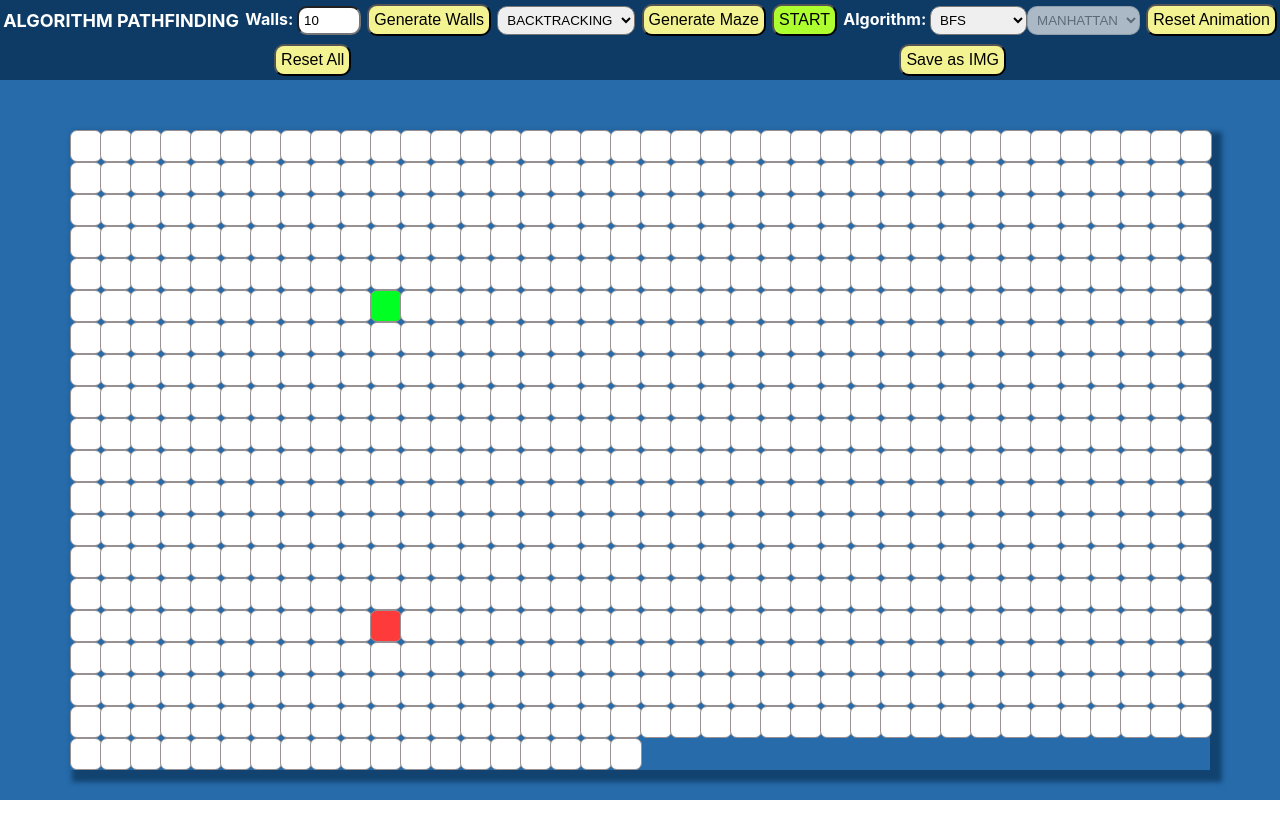
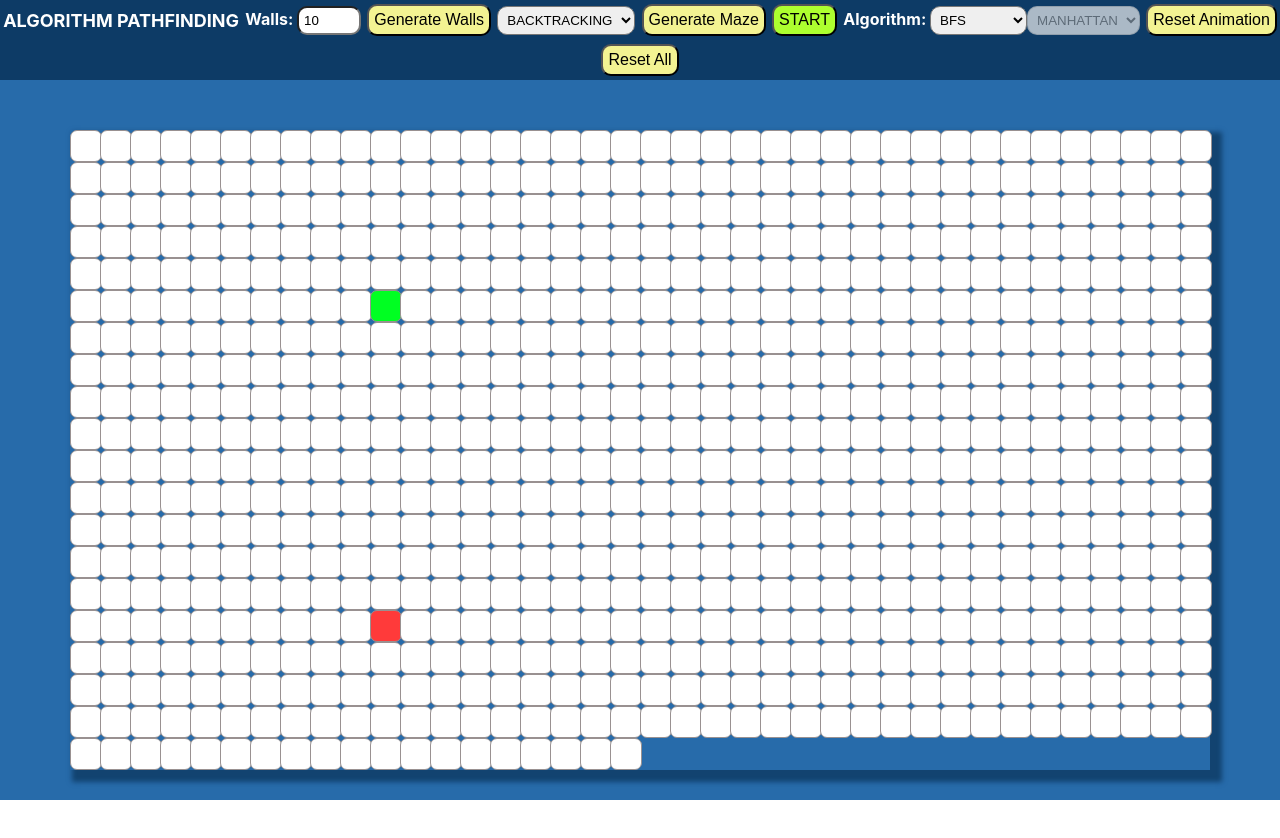
Before and after one commit to nicolosponziello/pathfinding-visualizer-react, a React (Create React App) app: page / in a window 1280 px wide. Shown: the top 838 px of the page. Built offline with nearby package versions, Linux system fonts and the light colour scheme.

Commit message:
Revert "setup export controls"
This reverts commit 797131a1ae0e2f32d32cb204e77a82ffc0be5fc3.

```diff
--- a/src/components/Grid/Grid.component.tsx
+++ b/src/components/Grid/Grid.component.tsx
@@ -1,4 +1,4 @@
-import React, { useRef, useState } from "react";
+import React, { useState } from "react";
 import { H_CELLS_NUM, SQUARE_WIDTH, V_CELLS_NUM } from "../../constants";
 import Node from "../Node/node.component";
 import { produce } from "immer";
@@ -25,10 +25,6 @@ import { MazeGenAlgorithms } from "../../algorithms/maze-generation/MazeGenerati
 
 
 import { version } from "../../../package.json";
-import {
-  exportComponentAsJPEG,
-  exportComponentAsPNG,
-} from "react-component-export-image";
 
 
 const generateEmptyGrid = () => {
@@ -64,8 +60,6 @@ export const Grid = () => {
   const [isDraggingEnd, setIsDraggingEnd] = useState(false);
   const [isDraggingWall, setIsDraggingWall] = useState(false);
   const [isAnimating, setIsAnimating] = useState(false);
-
-  const gridRef = useRef<HTMLDivElement>(null);
 
   window.addEventListener('mouseup', () => {
     setIsDraggingStart(false);
@@ -197,10 +191,6 @@ export const Grid = () => {
     });
   };
 
-  const savePNG = () => {
-    exportComponentAsJPEG(gridRef);
-  };
-
   return (
     <>
       <Header
@@ -209,12 +199,10 @@ export const Grid = () => {
         resetAll={resetAll}
         randomWalls={addRandomWalls}
         generateMaze={generateMaze}
-        saveIMG={savePNG}
       />
 
       <div className="container">
         <div
-          ref={gridRef}
           className="grid"
           style={{
             display: "grid",
--- a/src/components/Header/header.component.tsx
+++ b/src/components/Header/header.component.tsx
@@ -9,7 +9,6 @@ interface Props {
   resetAnimation: () => void;
   resetAll: () => void;
   generateMaze: (algo: MazeGenAlgorithms) => void;
-  saveIMG: () => void;
 }
 
 const Header = (props: Props) => {
@@ -92,9 +91,6 @@ const Header = (props: Props) => {
         <button className="button" onClick={props.resetAll}>
           Reset All
         </button>
-        <button className="button" onClick={props.saveIMG}>
-          Save as IMG
-        </button>
       </div>
     </>
   );
```
